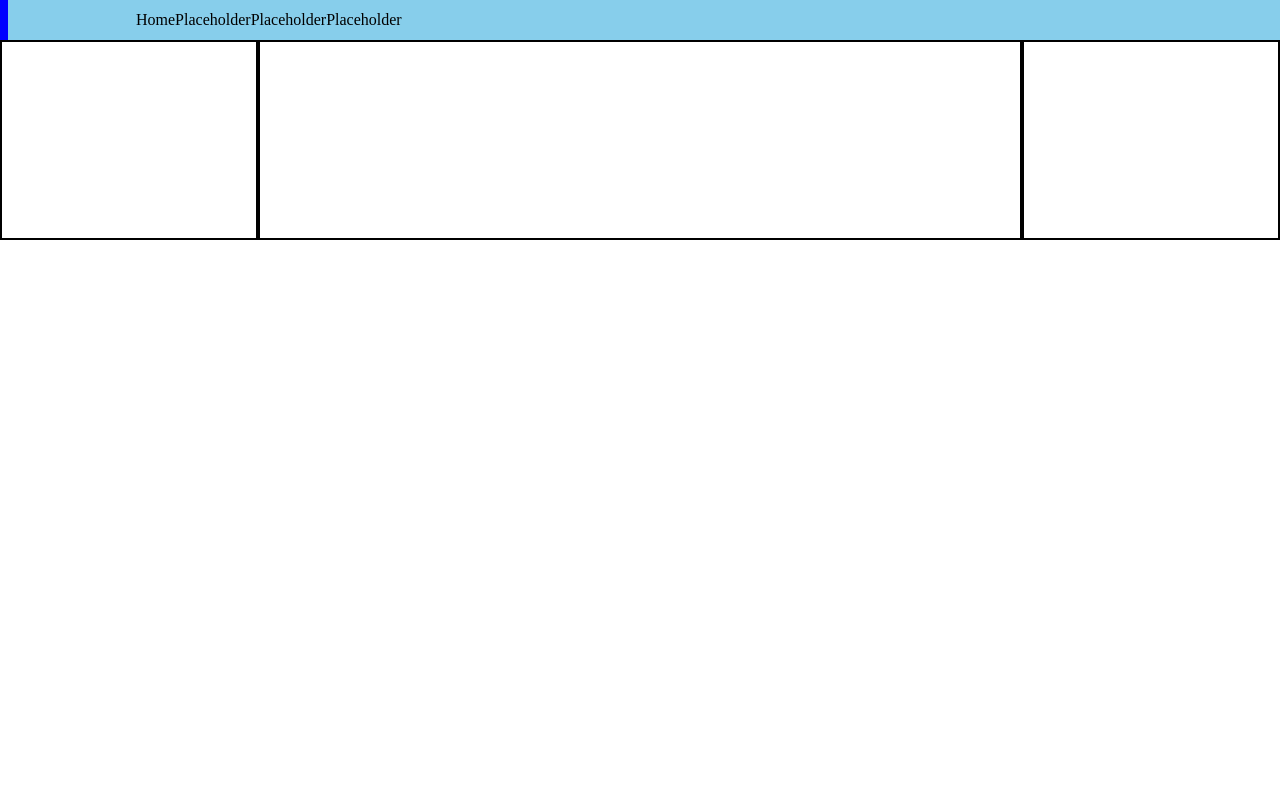
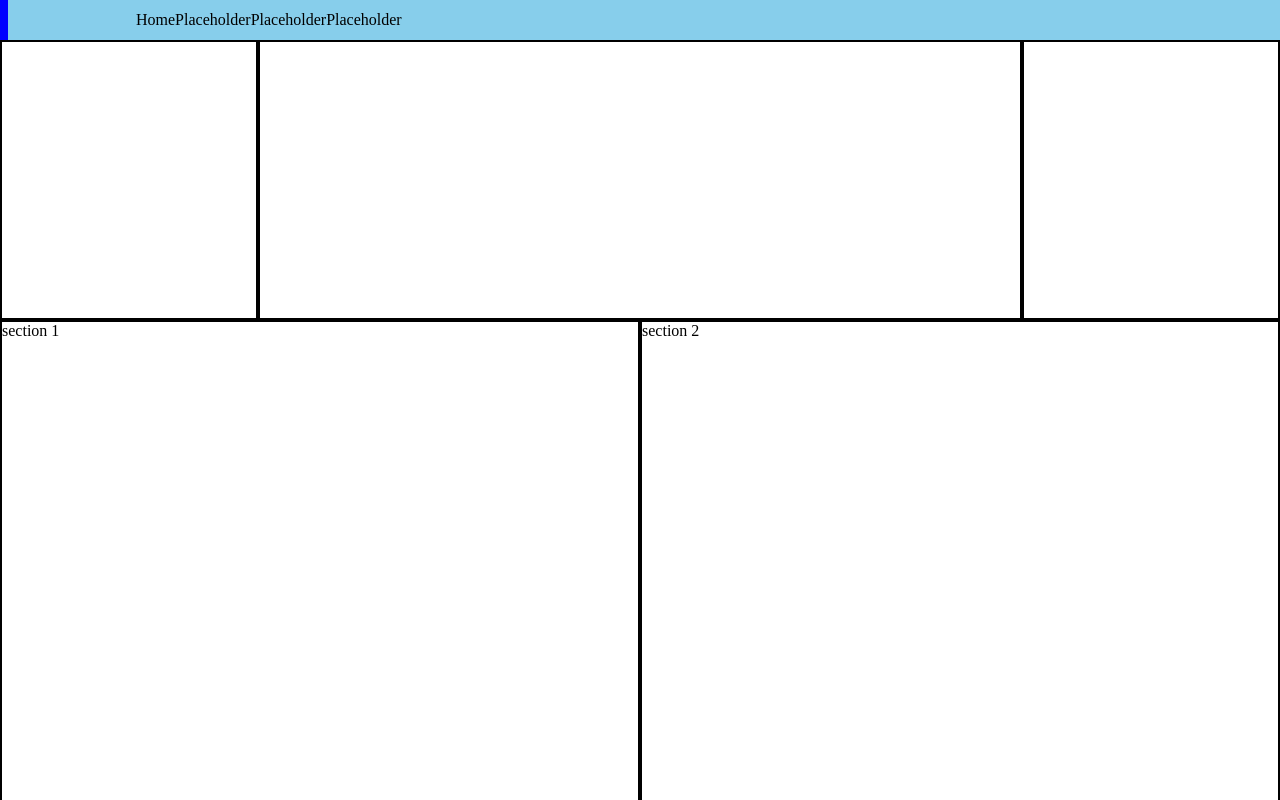
Before and after one commit to jacksoes/jacksoes.github.io, a plain HTML site: page index.html in a window 1280 px wide. Drawn offline with Linux system fonts and the light colour scheme.

Commit message:
add two main-section borders

```diff
--- a/index.html
+++ b/index.html
@@ -38,6 +38,19 @@
         </div>
     </div>
 
+    <div class="horizontal-container-large">
+
+        <div class="section-1">
+            section 1
+
+        </div>
+
+        <div class="section-2">
+            section 2
+        </div>
+
+    </div>
+
 
 </body>
 
--- a/style.css
+++ b/style.css
@@ -1,12 +1,13 @@
 *{
     margin: 0;
     padding: 0;
+    box-sizing: border-box;
 
 }
 
 .horizontal-container{
     display: flex;
-    height: 25vh;
+    height: 35vh;
     width: 100vw;
 
 }
@@ -58,3 +59,27 @@
 
 
 }
+
+.horizontal-container-large{
+    display: flex;
+    height: 60vh;
+
+}
+
+
+.horizontal-container-large > div{
+    border: solid black;
+    border-width: 2px 2px 0px 2px;
+
+}
+
+.section-1{
+    flex-grow: 1;
+
+
+}
+
+.section-2{
+    flex-grow: 1;
+
+}
```
